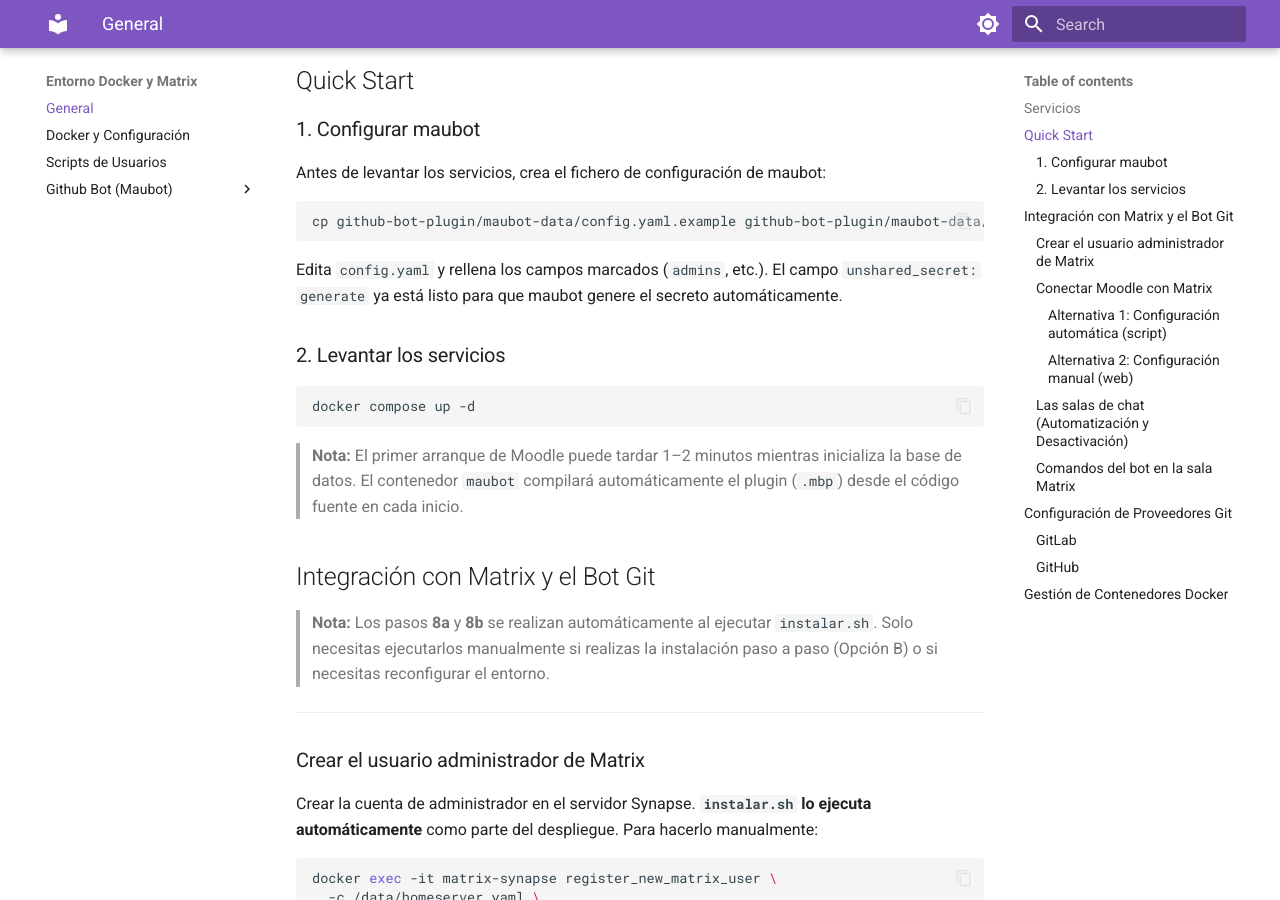
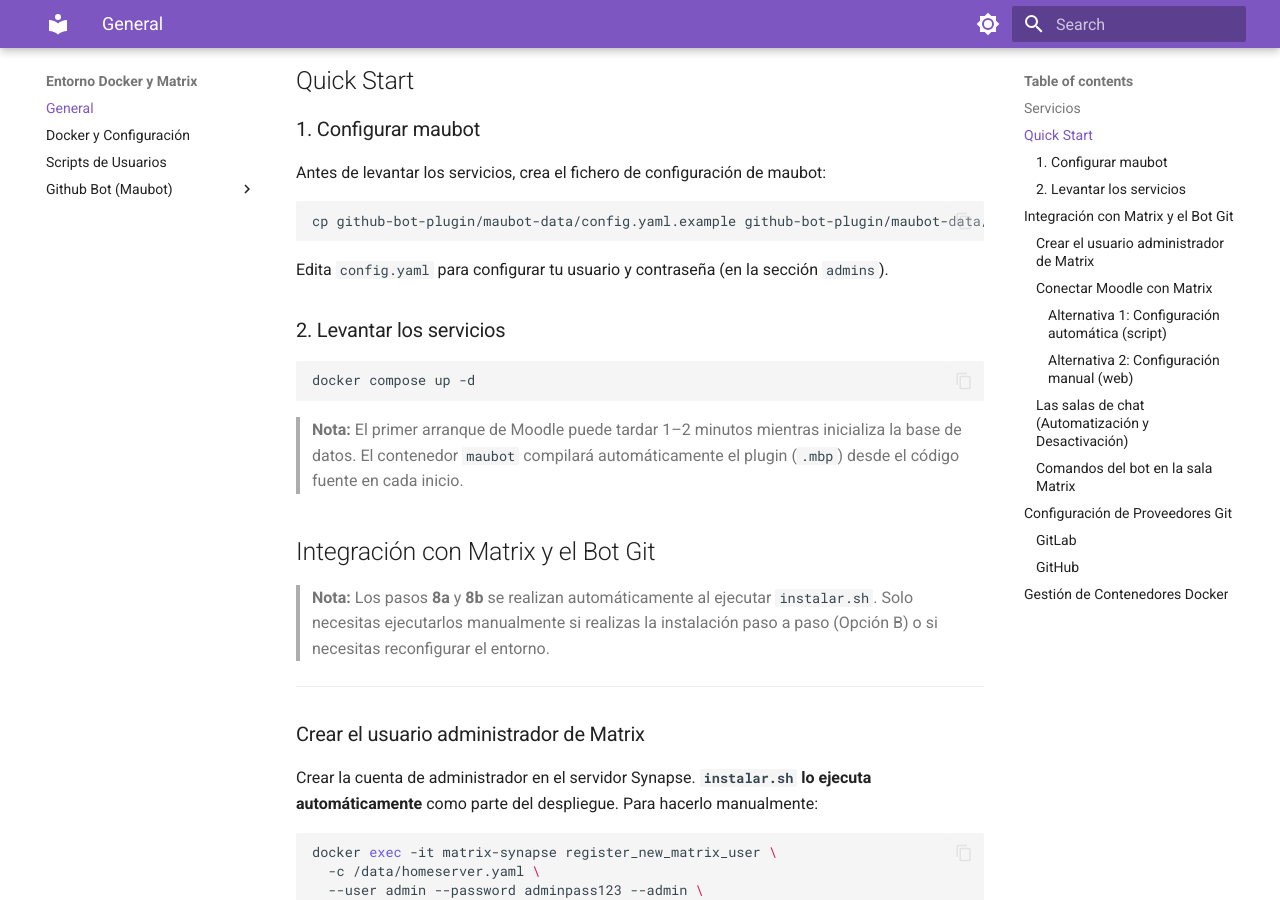
Before and after one commit to julia8873/pluginMoodleMetricas, an MkDocs documentation site: the page built from docs/moodle-matrix-dev.md, in a window 1280 px wide and 900 px high, scrolled down 708 px. Built offline with MkDocs 1.6.1 and Material for MkDocs 9.7.7, drawn with Linux system fonts in a browser that asks for light colours.

Commit message:
modificado readme moodle-matrix-dev

````diff
--- a/moodle-matrix-dev/README.md
+++ b/moodle-matrix-dev/README.md
@@ -25,7 +25,7 @@
 cp github-bot-plugin/maubot-data/config.yaml.example github-bot-plugin/maubot-data/config.yaml
 ```
 
-Edita `config.yaml` y rellena los campos marcados (`admins`, etc.). El campo `unshared_secret: generate` ya está listo para que maubot genere el secreto automáticamente.
+Edita `config.yaml` para configurar tu usuario y contraseña (en la sección `admins`).
 
 ### 2. Levantar los servicios
 
````
